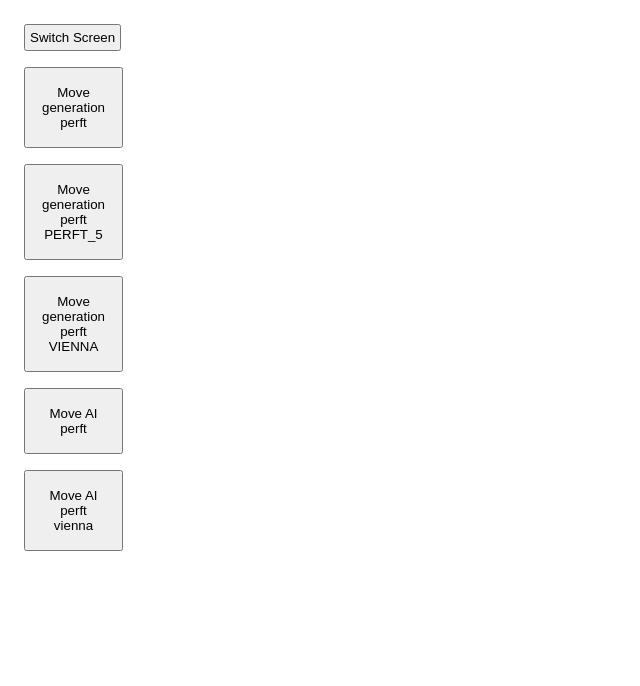
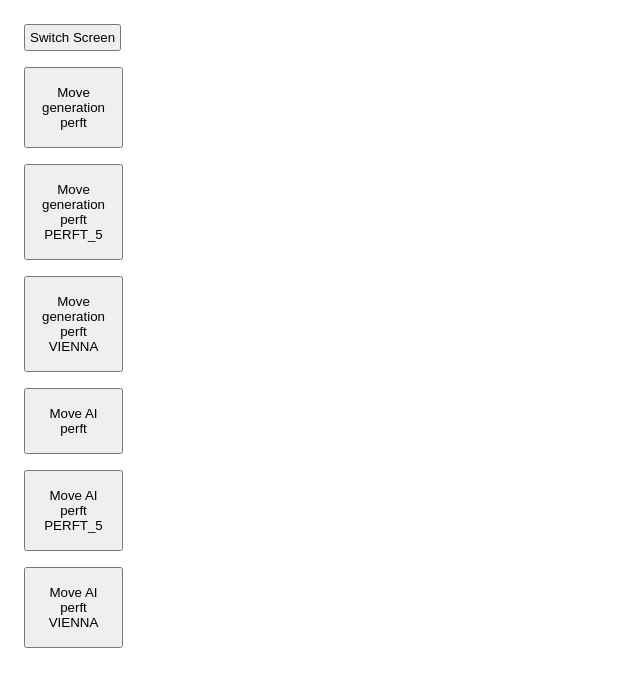
Before and after one commit to garjust/chessv2, a React (Create React App) app: page / in a window 1280 px wide. Both pictures are taken after a click on the button "Switch Screen". Shown: the top 686 px of the page, without its empty margins (0-640 px from the left). Built offline with nearby package versions, Linux system fonts and the light colour scheme.

Commit message:
retire computers v1, v2

```diff
--- a/src/chess/ai/index.ts
+++ b/src/chess/ai/index.ts
@@ -1,7 +1,5 @@
 import { Position } from '../types';
 import { AvailableComputerVersions, ChessComputerConstructor } from './types';
-import v1 from './v1';
-import v2 from './v2';
 import v3 from './v3';
 import v4 from './v4';
 import v5 from './v5';
@@ -10,8 +8,6 @@ export const ComputerRegistry: Record<
   AvailableComputerVersions,
   ChessComputerConstructor<Position>
 > = Object.freeze({
-  v1: v1,
-  v2: v2,
   v3: v3,
   v4: v4,
   v5: v5,
--- a/src/chess/ai/types.ts
+++ b/src/chess/ai/types.ts
@@ -1,6 +1,6 @@
 import { Move } from '../types';
 
-export type AvailableComputerVersions = 'v1' | 'v2' | 'v3' | 'v4' | 'v5';
+export type AvailableComputerVersions = 'v3' | 'v4' | 'v5';
 
 export interface ChessComputer<P> {
   nextMove(position: P): Promise<Move>;
--- a/src/chess/ui/Debug.tsx
+++ b/src/chess/ui/Debug.tsx
@@ -1,7 +1,11 @@
 import React, { useEffect, useState } from 'react';
 import { Subject } from 'rxjs';
 import { ComputerRegistry } from '../ai';
-import { STARTING_POSITION_FEN, VIENNA_OPENING_FEN } from '../lib/fen';
+import {
+  PERFT_5_FEN,
+  STARTING_POSITION_FEN,
+  VIENNA_OPENING_FEN,
+} from '../lib/fen';
 import {
   MoveTest,
   PERFT_POSITION_5,
@@ -113,9 +117,16 @@ const Debug = () => {
 
         <button
           style={BUTTON_CSS}
+          onClick={() => runComputerNextMoveTest(logger, PERFT_5_FEN)}
+        >
+          Move AI perft PERFT_5
+        </button>
+
+        <button
+          style={BUTTON_CSS}
           onClick={() => runComputerNextMoveTest(logger, VIENNA_OPENING_FEN)}
         >
-          Move AI perft vienna
+          Move AI perft VIENNA
         </button>
       </div>
       <pre style={{ gridArea: 'log' }}>
```
